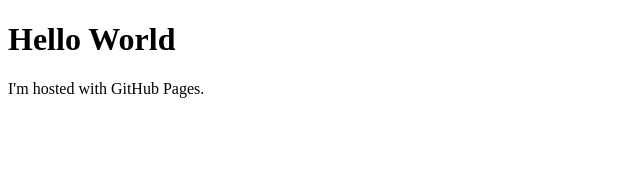
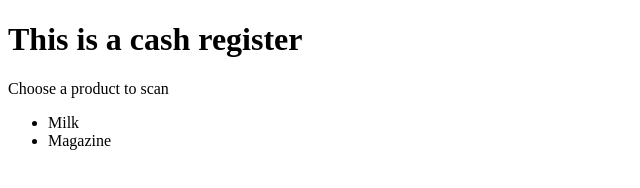
Before and after one commit to jjaspe/jjaspe.github.io, a plain HTML site: page index.html in a window 1280 px wide. Shown: the whole page, without its empty margins (0-640 px from the left). Drawn offline with Linux system fonts and the light colour scheme.

Commit message:
Update index.html
Changed body to include list of products to add

```diff
--- a/index.html
+++ b/index.html
@@ -1,7 +1,11 @@
 <!DOCTYPE html>
 <html>
 <body>
-<h1>Hello World</h1>
-<p>I'm hosted with GitHub Pages.</p>
+<h1>This is a cash register</h1>
+<p>Choose a product to scan </p>
+<ul>
+  <li> Milk</li>
+  <li> Magazine</li>
+</ul>
 </body>
 </html>
```
